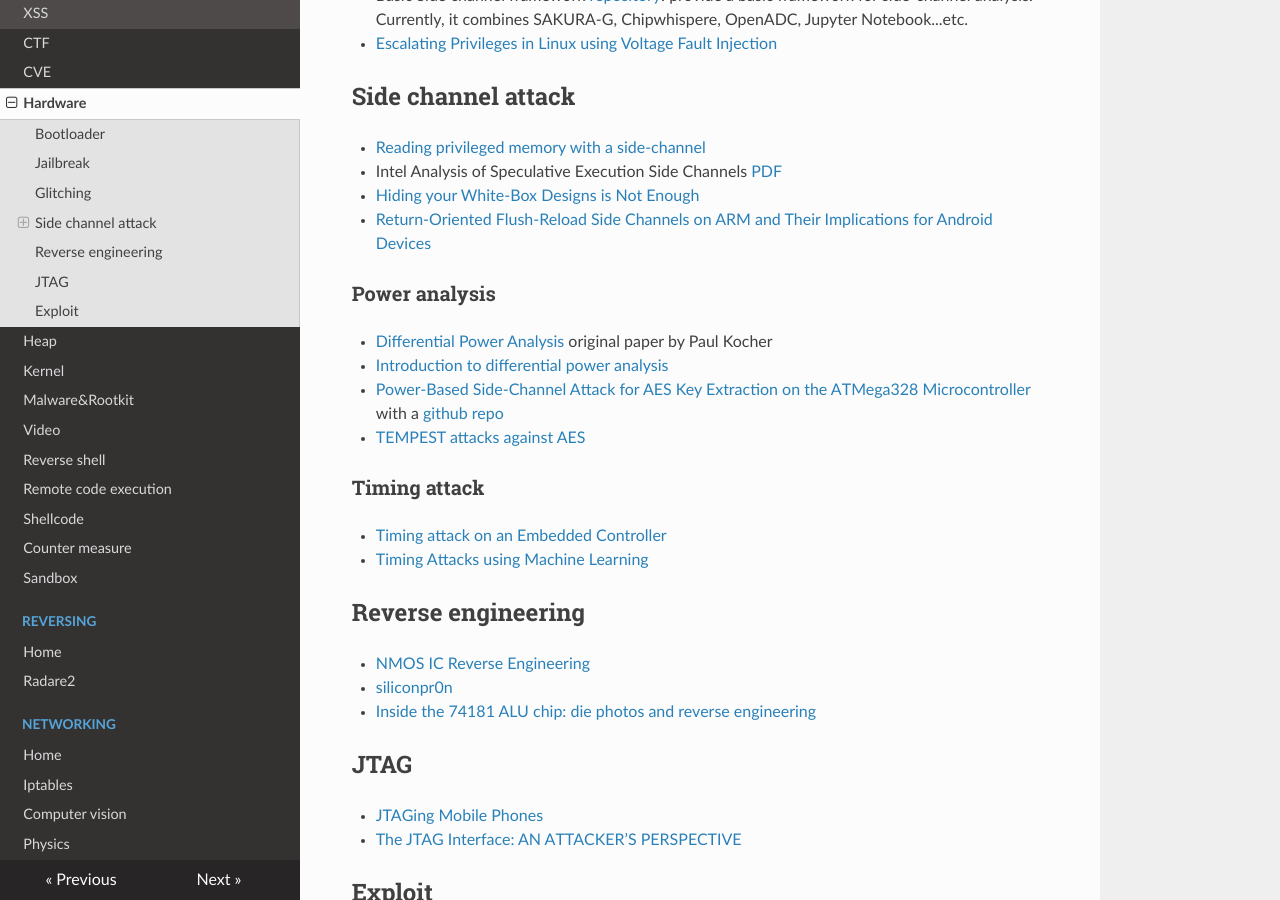
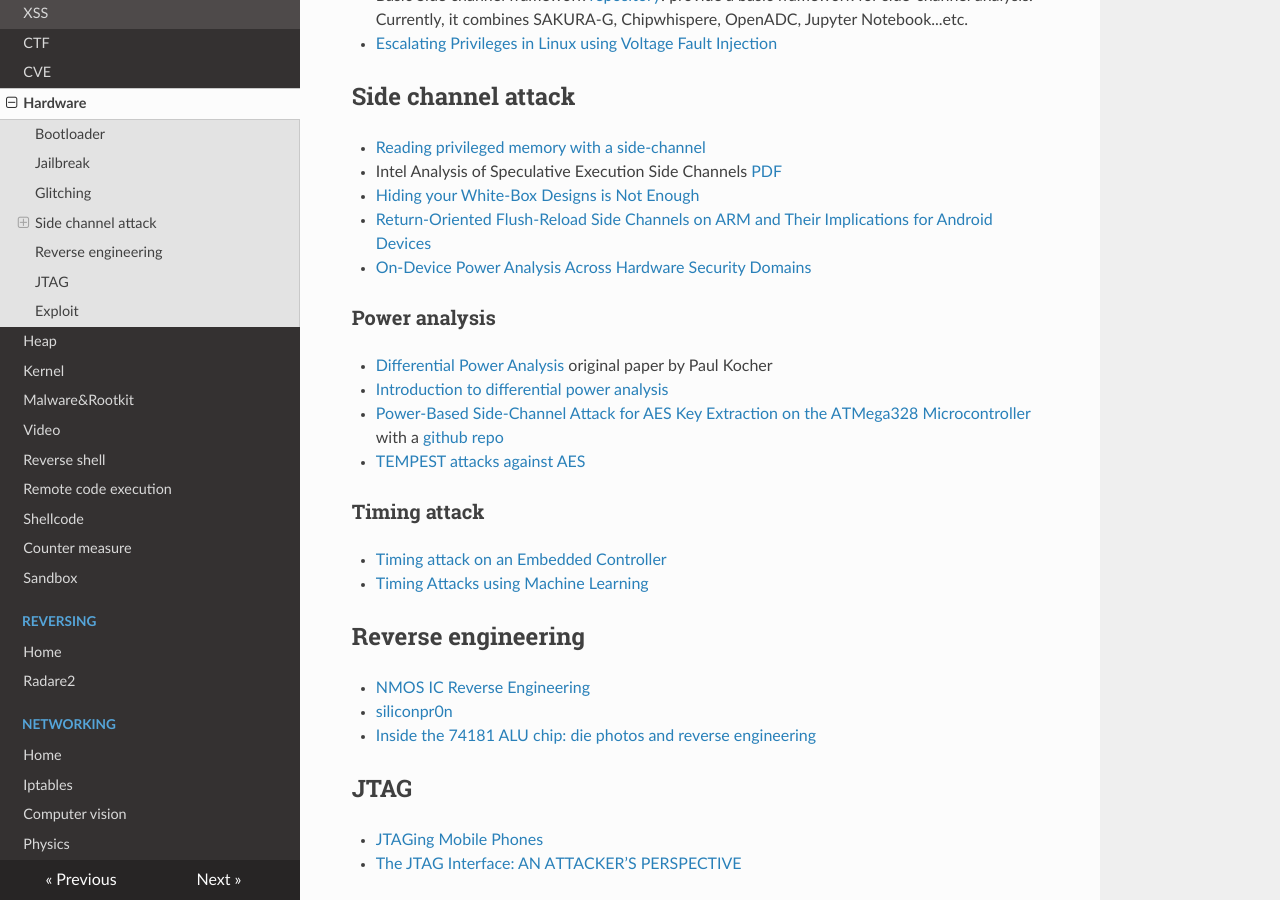
Before and after one commit to gipi/low-level, an MkDocs documentation site: the page built from docs/security/hardware.md, in a window 1280 px wide and 900 px high, scrolled down 1952 px. Built offline with MkDocs 1.6.1, drawn with Linux system fonts in a browser that asks for light colours; nearby versions of some CDN libraries; old or Windows-style settings are respelled for this version of MkDocs.

Commit message:
Add link.

```diff
--- a/docs/security/hardware.md
+++ b/docs/security/hardware.md
@@ -81,6 +81,7 @@ the effects of Clock Glitches on 8-bit MCUs](https://pdfs.semanticscholar.org/0b
  - Intel Analysis of Speculative Execution Side Channels [PDF](https://newsroom.intel.com/wp-content/uploads/sites/11/2018/01/Intel-Analysis-of-Speculative-Execution-Side-Channels.pdf)
  - [Hiding your White-Box Designs is Not Enough](https://www.troopers.de/media/filer_public/b8/4f/b84f0051-3992-4b34-8b7d-7f0be5f209e0/troopers16_teuwen_hiding_your_wb_designs.pdf)
  - [Return-Oriented Flush-Reload Side Channels on ARM and Their Implications for Android Devices](http://web.cse.ohio-state.edu/~zhang.834/papers/ccs16b.pdf)
+ - [On-Device Power Analysis Across Hardware Security Domains](https://eprint.iacr.org/2019/689.pdf)
 
 ### Power analysis
 
```
